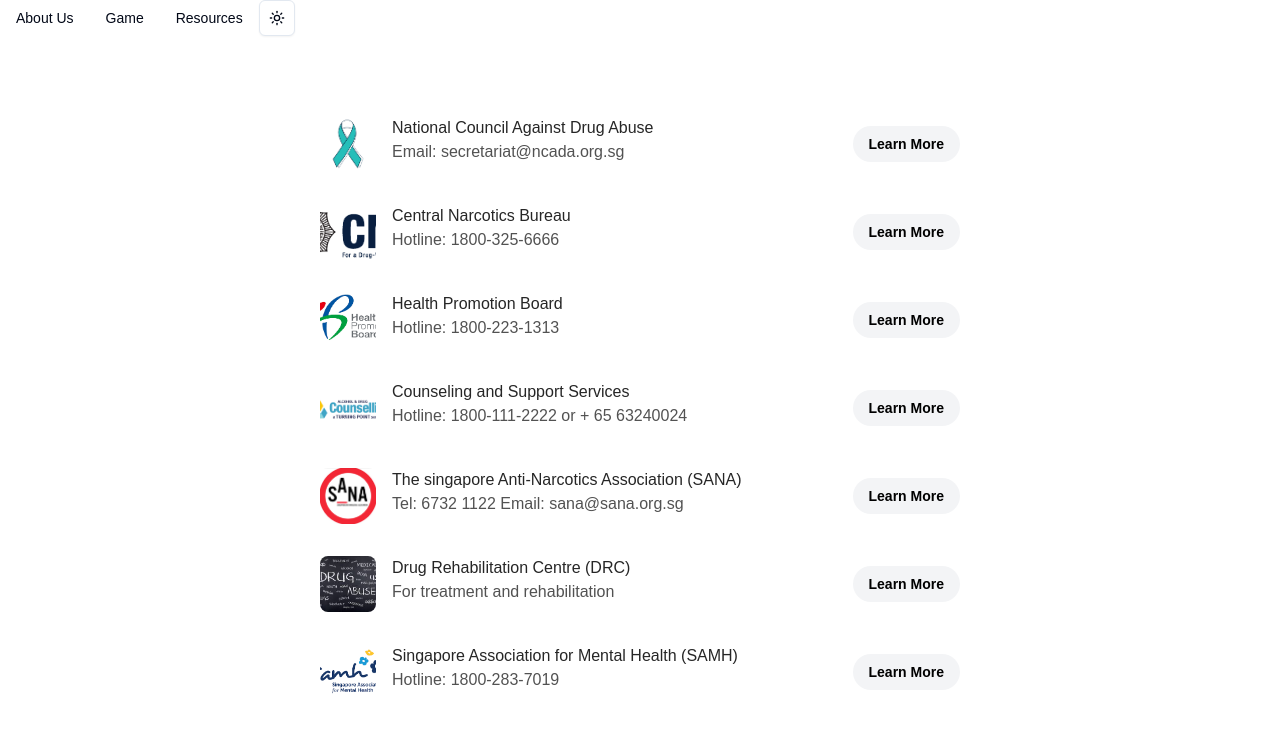
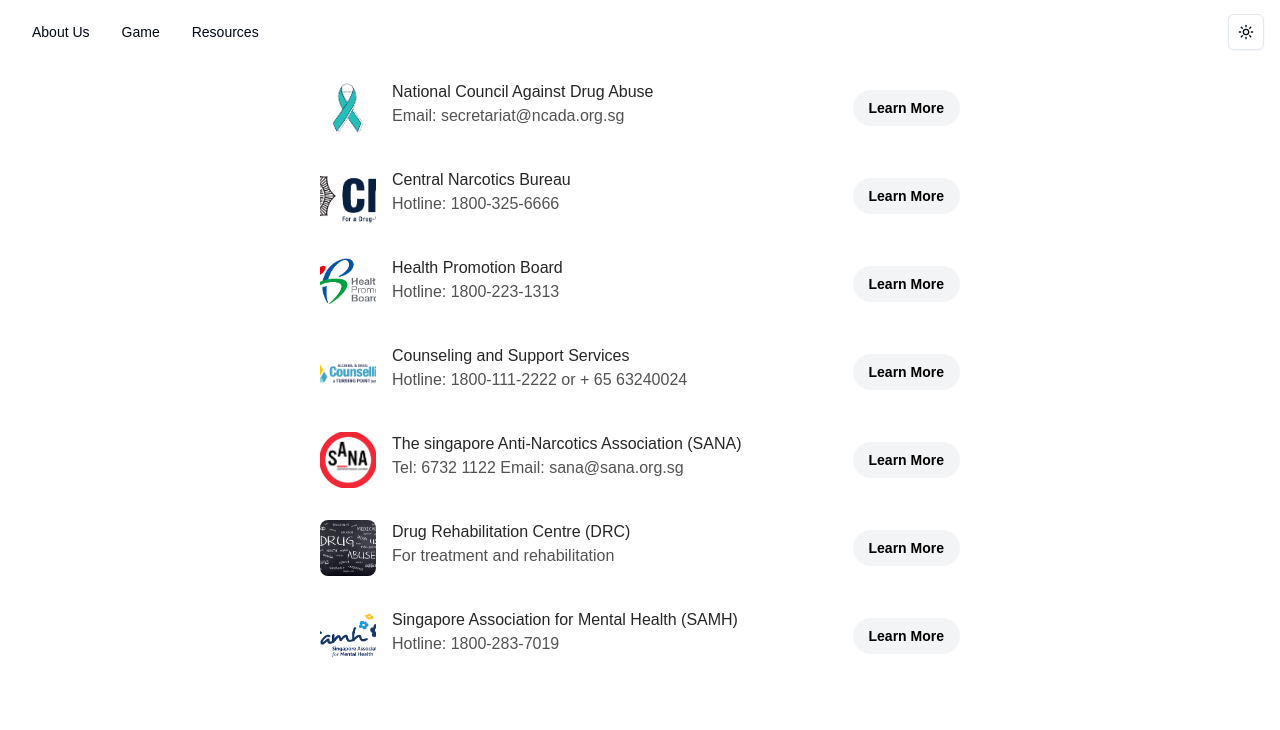
Before and after one commit to meisyt08/smuwebdev, a Next.js app in the folder my-app/: page /resources in a window 1280 px wide. Shown: the top 730 px of the page. Built offline with nearby package versions, Linux system fonts and the light colour scheme.

Commit message:
fixed nav bar

```diff
--- a/my-app/app/layout.tsx
+++ b/my-app/app/layout.tsx
@@ -1,9 +1,9 @@
 import type { Metadata } from "next";
 import localFont from "next/font/local";
 import "./globals.css";
-import { NavigationBar } from "@/tutorialnav/navbar/nav";
+import { NavigationBar } from "@/components/ui/nav";
 
-import { ThemeProvider } from "@/components/ui/theme-provider"
+import { ThemeProvider } from "@/components/theme-provider";
 
 const geistSans = localFont({
   src: "./fonts/GeistVF.woff",
@@ -41,20 +41,25 @@
 //   );
 // }
 
-
-export default function RootLayout({ children }: RootLayoutProps) {
+export default function RootLayout({
+  children,
+}: Readonly<{
+  children: React.ReactNode;
+}>) {
   return (
     <>
       <html lang="en" suppressHydrationWarning>
         <head />
-        <body className={`${geistSans.variable} ${geistMono.variable} antialiased`}>
+        <body
+          className={`${geistSans.variable} ${geistMono.variable} antialiased`}
+        >
           <ThemeProvider
             attribute="class"
             defaultTheme="system"
             enableSystem
             disableTransitionOnChange
           >
-            <div className="absolute top-0 left-0 w-full z-50 bg-inherit">
+            <div className="">
               <NavigationBar />
             </div>
             {children}
@@ -62,5 +67,5 @@
         </body>
       </html>
     </>
-  )
+  );
 }
--- a/my-app/app/page.tsx
+++ b/my-app/app/page.tsx
@@ -37,7 +37,7 @@
     },
   ];
   return (
-    <div className="mt-24">
+    <div className="mt-10">
       <AnimatedTestimonials testimonials={testimonials} />
     </div>
   );
--- a/my-app/app/resources/page.tsx
+++ b/my-app/app/resources/page.tsx
@@ -1,4 +1,4 @@
-"use client"
+"use client";
 import React, { useEffect, useId, useRef, useState } from "react";
 import { AnimatePresence, motion } from "framer-motion";
 import { useOutsideClick } from "@/hooks/use-outside-click";
@@ -10,7 +10,6 @@
   );
   const ref = useRef<HTMLDivElement>(null);
   const id = useId();
-
 
   useEffect(() => {
     function onKeyDown(event: KeyboardEvent) {
@@ -33,9 +32,6 @@
 
   return (
     <>
-        <div>
-        <div className="bg-white h-[100px] w-[200px]"></div>
-        </div>
       <AnimatePresence>
         {active && typeof active === "object" && (
           <motion.div
@@ -66,8 +62,7 @@
               }}
               className="flex absolute top-2 right-2 lg:hidden items-center justify-center bg-white rounded-full h-6 w-6"
               onClick={() => setActive(null)}
-                >
-                </motion.button>
+            ></motion.button>
             <motion.div
               layoutId={`card-${active.title}-${id}`}
               ref={ref}
@@ -184,7 +179,13 @@
     content: () => {
       return (
         <p>
-             Through its public campaigns, NCADA works to raise awareness about the dangers of drug abuse and the impact it has on individuals, families, and society. They create educational materials, organize workshops, and run media campaigns to inform the public about drug abuse prevention. For individuals who are already struggling with addiction, NCADA directs them to other resources and programs for rehabilitation and reintegration.
+          Through its public campaigns, NCADA works to raise awareness about the
+          dangers of drug abuse and the impact it has on individuals, families,
+          and society. They create educational materials, organize workshops,
+          and run media campaigns to inform the public about drug abuse
+          prevention. For individuals who are already struggling with addiction,
+          NCADA directs them to other resources and programs for rehabilitation
+          and reintegration.
         </p>
       );
     },
@@ -198,7 +199,11 @@
     content: () => {
       return (
         <p>
-              The CNB is primarily focused on enforcement, but it also plays a role in education and support. Through its public awareness campaigns, CNB educates the public on the dangers of drugs. While CNB enforces anti-drug laws and arrests offenders, it also refers those involved in drug-related offenses to rehabilitation programs.
+          The CNB is primarily focused on enforcement, but it also plays a role
+          in education and support. Through its public awareness campaigns, CNB
+          educates the public on the dangers of drugs. While CNB enforces
+          anti-drug laws and arrests offenders, it also refers those involved in
+          drug-related offenses to rehabilitation programs.
         </p>
       );
     },
@@ -213,9 +218,14 @@
     content: () => {
       return (
         <p>
-            Public Campaigns: HPB runs educational campaigns, advertising, and outreach programs in schools, workplaces, and the community to prevent drug abuse.<br></br> <br></br>
-            Health Education: They provide information on healthy lifestyles, including strategies for avoiding drug abuse.<br></br> <br></br>
-            Referrals to Support Services: HPB helps individuals who need more specific support by referring them to relevant services such as SANA, CNB, or SAMH.
+          Public Campaigns: HPB runs educational campaigns, advertising, and
+          outreach programs in schools, workplaces, and the community to prevent
+          drug abuse.<br></br> <br></br>
+          Health Education: They provide information on healthy lifestyles,
+          including strategies for avoiding drug abuse.<br></br> <br></br>
+          Referrals to Support Services: HPB helps individuals who need more
+          specific support by referring them to relevant services such as SANA,
+          CNB, or SAMH.
         </p>
       );
     },
@@ -230,9 +240,14 @@
       return (
         <p>
           Family Service Centres (FSCs) <br></br>
-              How They Help: FSCs offer a wide range of services for families affected by drug abuse, including:<br></br>
-Family Counseling: FSCs provide counseling to help families understand addiction and develop strategies to support loved ones in recovery. <br></br>
-Crisis Intervention: FSCs offer immediate assistance in times of crisis, such as when a family member is in danger of relapse or involved in a drug-related incident.<br></br>
+          How They Help: FSCs offer a wide range of services for families
+          affected by drug abuse, including:<br></br>
+          Family Counseling: FSCs provide counseling to help families understand
+          addiction and develop strategies to support loved ones in recovery.{" "}
+          <br></br>
+          Crisis Intervention: FSCs offer immediate assistance in times of
+          crisis, such as when a family member is in danger of relapse or
+          involved in a drug-related incident.<br></br>
         </p>
       );
     },
@@ -246,10 +261,16 @@
     content: () => {
       return (
         <p>
-              Counseling: Individual and group counseling to help people struggling with drug addiction.<br></br>
-Rehabilitation Programs: Structured rehabilitation services to help people recover from drug addiction, including inpatient and outpatient care.<br></br>
-Outreach and Education: SANA runs educational programs to raise awareness about the dangers of drugs and prevent addiction.<br></br>
-Family Support: SANA provides counseling and guidance to families of individuals with drug addiction, helping them cope with the emotional and practical challenges of supporting a loved one in recovery.
+          Counseling: Individual and group counseling to help people struggling
+          with drug addiction.<br></br>
+          Rehabilitation Programs: Structured rehabilitation services to help
+          people recover from drug addiction, including inpatient and outpatient
+          care.<br></br>
+          Outreach and Education: SANA runs educational programs to raise
+          awareness about the dangers of drugs and prevent addiction.<br></br>
+          Family Support: SANA provides counseling and guidance to families of
+          individuals with drug addiction, helping them cope with the emotional
+          and practical challenges of supporting a loved one in recovery.
         </p>
       );
     },
@@ -259,15 +280,22 @@
     title: "Drug Rehabilitation Centre (DRC)",
     src: "/Drugs.jpg",
     ctaText: "Learn More",
-        ctaLink: "https://www.sps.gov.sg/files/prison%20news/prison-news-march-2021.pdf",
+    ctaLink:
+      "https://www.sps.gov.sg/files/prison%20news/prison-news-march-2021.pdf",
     content: () => {
       return (
         <p>
-              Inpatient Care: A structured and controlled environment for individuals to undergo rehabilitation.<br></br>
-Counseling and Therapy: Comprehensive counseling programs that address the psychological aspects of addiction, including individual and group therapy sessions.<br></br>
-Vocational and Life Skills Training: Programs to equip individuals with the skills necessary for reintegration into society, including vocational training and social skills development.<br></br>
-Reintegration Support: Support services to help individuals reintegrate into society after rehabilitation, such as housing and employment assistance.
-
+          Inpatient Care: A structured and controlled environment for
+          individuals to undergo rehabilitation.<br></br>
+          Counseling and Therapy: Comprehensive counseling programs that address
+          the psychological aspects of addiction, including individual and group
+          therapy sessions.<br></br>
+          Vocational and Life Skills Training: Programs to equip individuals
+          with the skills necessary for reintegration into society, including
+          vocational training and social skills development.<br></br>
+          Reintegration Support: Support services to help individuals
+          reintegrate into society after rehabilitation, such as housing and
+          employment assistance.
         </p>
       );
     },
@@ -281,9 +309,14 @@
     content: () => {
       return (
         <p>
-                Psychiatric and Psychological Support: Counseling and therapy to help individuals deal with both addiction and the mental health issues that may contribute to their substance abuse.<br></br>
-Holistic Care: SAMH offers a holistic approach that integrates mental health support with addiction counseling, ensuring that individuals receive comprehensive care.<br></br>
-Community Support: SAMH runs support groups and provides advocacy for people with mental health and addiction challenges.
+          Psychiatric and Psychological Support: Counseling and therapy to help
+          individuals deal with both addiction and the mental health issues that
+          may contribute to their substance abuse.<br></br>
+          Holistic Care: SAMH offers a holistic approach that integrates mental
+          health support with addiction counseling, ensuring that individuals
+          receive comprehensive care.<br></br>
+          Community Support: SAMH runs support groups and provides advocacy for
+          people with mental health and addiction challenges.
         </p>
       );
     },
--- /dev/null
+++ b/my-app/components/ui/nav.tsx
@@ -0,0 +1,51 @@
+"use client";
+
+import * as React from "react";
+import Link from "next/link";
+
+import {
+  NavigationMenu,
+  NavigationMenuItem,
+  NavigationMenuLink,
+  navigationMenuTriggerStyle,
+} from "@/components/ui/navigation-menu";
+
+import { ModeToggle } from "@/components/mode-toggle";
+
+export function NavigationBar() {
+  return (
+    <NavigationMenu className="flex flex-row justify-between list-none h-16 position: sticky p-4 z-50 min-w-full">
+      <div className="flex flex-row">
+        <NavigationMenuItem>
+          <Link href="/" legacyBehavior passHref>
+            <NavigationMenuLink className={navigationMenuTriggerStyle()}>
+              About Us
+            </NavigationMenuLink>
+          </Link>
+        </NavigationMenuItem>
+
+        <NavigationMenuItem>
+          <Link href="/start-page" legacyBehavior passHref>
+            <NavigationMenuLink className={navigationMenuTriggerStyle()}>
+              Game
+            </NavigationMenuLink>
+          </Link>
+        </NavigationMenuItem>
+
+        <NavigationMenuItem>
+          <Link href="/resources" legacyBehavior passHref>
+            <NavigationMenuLink className={navigationMenuTriggerStyle()}>
+              Resources
+            </NavigationMenuLink>
+          </Link>
+        </NavigationMenuItem>
+      </div>
+
+      <div>
+        <NavigationMenuItem>
+          <ModeToggle />
+        </NavigationMenuItem>
+      </div>
+    </NavigationMenu>
+  );
+}
--- a/my-app/tutorialnav/navbar/nav.tsx
+++ /dev/null
@@ -1,50 +0,0 @@
-"use client"
-
-import * as React from "react"
-import Link from "next/link"
-
-import {
-  NavigationMenu,
-  NavigationMenuItem,
-  NavigationMenuLink,
-  navigationMenuTriggerStyle,
-} from "@/components/ui/navigation-menu"
-
-
-import { ModeToggle } from "@/components/mode-toggle"
-
-
-export function NavigationBar(){
-    return (
-        <NavigationMenu className="flex flex-row justify-between min-w-full list-none h-16 position: sticky top-0 p-5">
-            <NavigationMenuItem>
-            <Link href="/" legacyBehavior passHref>
-            <NavigationMenuLink className={navigationMenuTriggerStyle()}>
-            About Us
-            </NavigationMenuLink>
-            </Link>
-            </NavigationMenuItem>
-
-            <NavigationMenuItem>
-            <Link href="/start-page" legacyBehavior passHref>
-            <NavigationMenuLink className={navigationMenuTriggerStyle()}>
-            Game
-            </NavigationMenuLink>
-            </Link>
-            </NavigationMenuItem>
-
-            <NavigationMenuItem>
-            <Link href="/resources" legacyBehavior passHref>
-            <NavigationMenuLink className={navigationMenuTriggerStyle()}>
-            Resources
-            </NavigationMenuLink>
-            </Link>
-            </NavigationMenuItem>
-
-            <NavigationMenuItem>
-            <ModeToggle />
-            </NavigationMenuItem>
-
-        </NavigationMenu>
-    )
-}
```
Also changed, not shown: my-app/components/theme-provider.tsx (renamed from my-app/components/ui/theme-provider.tsx). Lines whose indentation alone changed are shown as unchanged.
